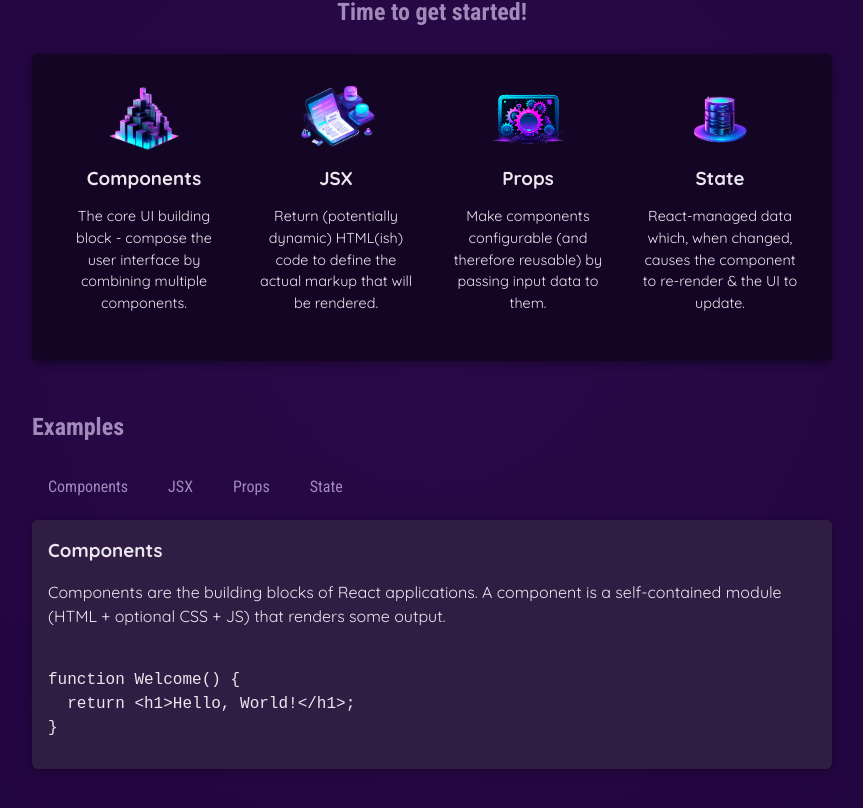
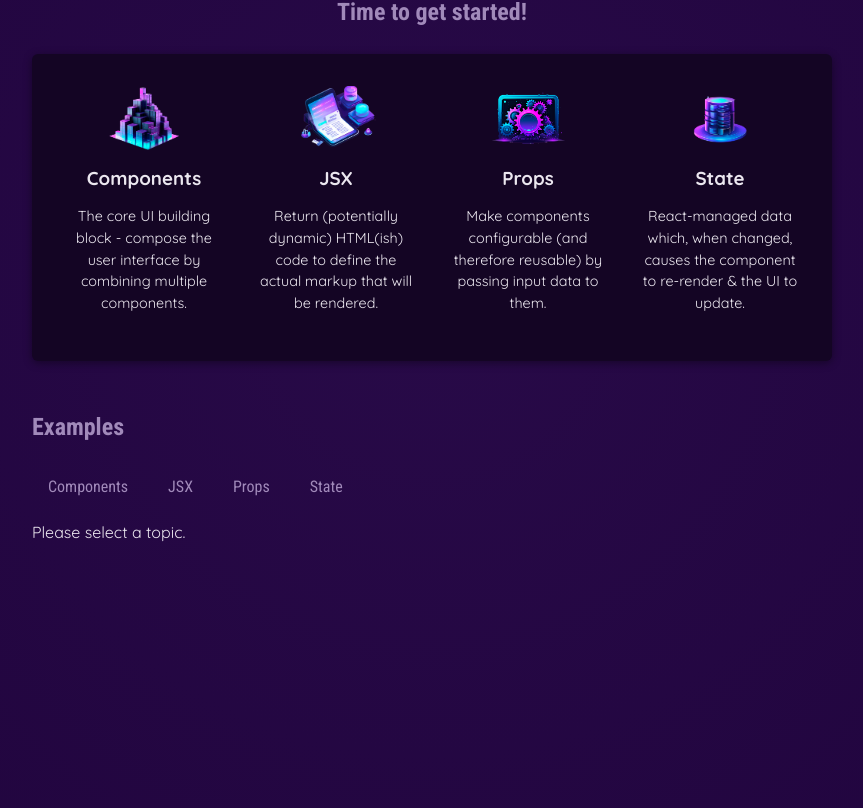
Before and after one commit to andreeamnl/ReactEssentials, a React (Vite) app in the folder start/: page / in a window 1280 px wide. Shown: the part 338-1146 px from the top of the page, without its empty margins (208-1071 px from the left). Built offline with nearby package versions, Linux system fonts and the light colour scheme.

Commit message:
Rendering content conditionally.

```diff
--- a/start/src/App.jsx
+++ b/start/src/App.jsx
@@ -9,13 +9,11 @@
 
 
 function App() {
-  const [selectedTopic, setSelectedTopic] = useState("components");
+  const [selectedTopic, setSelectedTopic] = useState();
 
   function handleSelect(selectedButton){
-
     setSelectedTopic(selectedButton);
-    console.log(selectedButton);
-
+    //console.log(selectedButton);
   }
 
   return (
@@ -56,7 +54,8 @@
           <TabButton onSelect = {() =>handleSelect('state')} >State</TabButton>
 
           </menu>
-          <div id="tab-content">
+          {!selectedTopic ? <p>Please select a topic.</p> : null}
+          {selectedTopic ? (<div id="tab-content">
             <h3>
               {EXAMPLES[selectedTopic].title}</h3>
             <p>
@@ -64,7 +63,7 @@
             <pre>
               <code>{EXAMPLES[selectedTopic].code}</code></pre>
 
-          </div>
+          </div>) : null }
 
         </section>
       </main>
```
